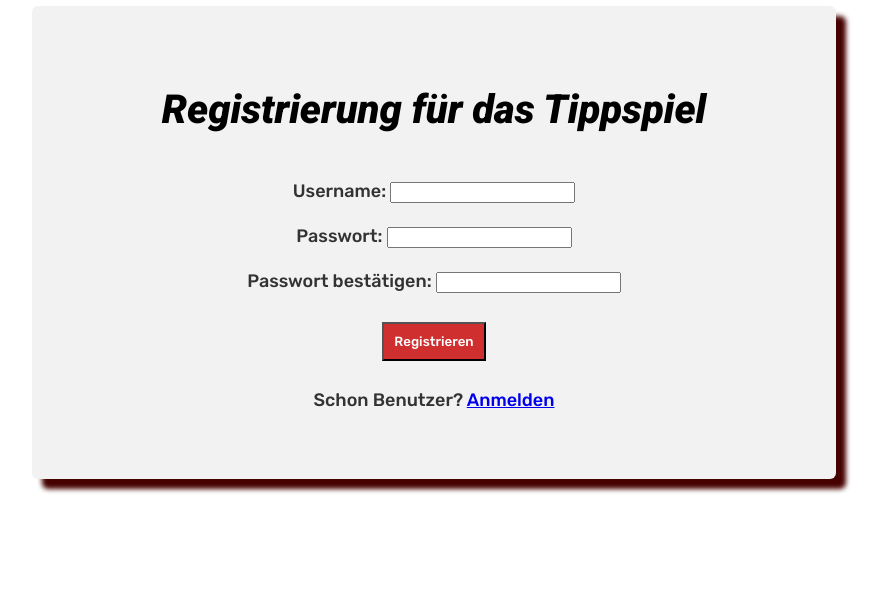
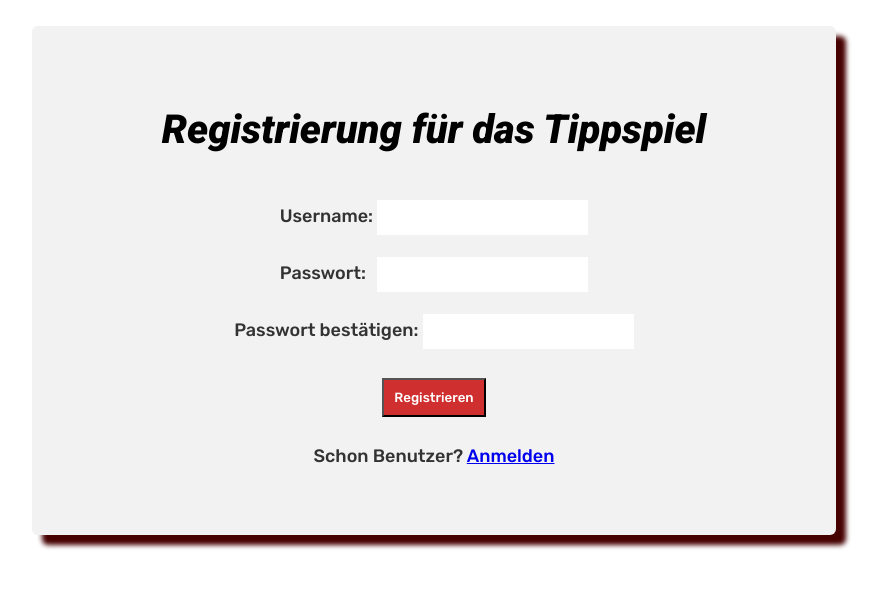
Before and after one commit to FriedrichBroeker/BundesligaTippspiel, a PHP site: page /register.php in a window 1280 px wide. Shown: the part 230-819 px from the top of the page, without its empty margins (206-1087 px from the left). Run offline with PHP 8.4, Linux system fonts and the light colour scheme; some web fonts are replaced.

Commit message:
register angepasst

```diff
--- a/darkstyle.css
+++ b/darkstyle.css
@@ -279,12 +279,12 @@ tr:hover {
 }
 
 #pw-style {
-    margin-right: 7px;
+    margin-right: 9px;
 }
 
 .nb-email-input {
     width: 30%;
-    height: 35px;
+    height: 38px;
     border: var(--border-style) var(--weiss);
     padding: 0.4rem;
 }
--- a/register.php
+++ b/register.php
@@ -16,7 +16,7 @@ include("connection.php");
 
         <!-- Ihr Logo und Überschrift -->
         <a href="index2.php">
-            <img src="https://www.designtagebuch.de/wp-content/uploads/mediathek//2017/12/bundesliga-logo.png" alt="Bundesliga Logo" class="bundesliga-logo">
+            <img src="logo.png" alt="Bundesliga Logo" class="bundesliga-logo" id="small-logo">
         </a>
         <button id="theme-toggle">Toggle Dark Mode</button>
 
@@ -29,11 +29,11 @@ include("connection.php");
             <h1>Registrierung für das Tippspiel</h1>
             <form name="registerForm" action="signup.php" method="POST">
             <label>Username: </label>
-            <input type="text" id="user" name="user" required><br><br>
-            <label>Passwort: </label>
-            <input type="password" id="pass" name="pass" required><br><br>
+            <input class="nb-email-input" type="text" id="user" name="user" required><br><br>
+            <label id="pw-style">Passwort: </label>
+            <input class="nb-email-input" type="password" id="pass" name="pass" required><br><br>
             <label>Passwort bestätigen: </label>
-            <input type="password" id="pass_confirm" name="pass_confirm" required><br><br>
+            <input class="nb-email-input" type="password" id="pass_confirm" name="pass_confirm" required><br><br>
             <input type="submit" id="btn" value="Registrieren" name="register"/>
             </form>
             <p>Schon Benutzer? <a href="index2.php">Anmelden</a></p>
@@ -62,5 +62,7 @@ include("connection.php");
                     });
                 });
             </script>
+    <script src="theme-toggle.js"></script>
+
     </body>
 </html>
```
